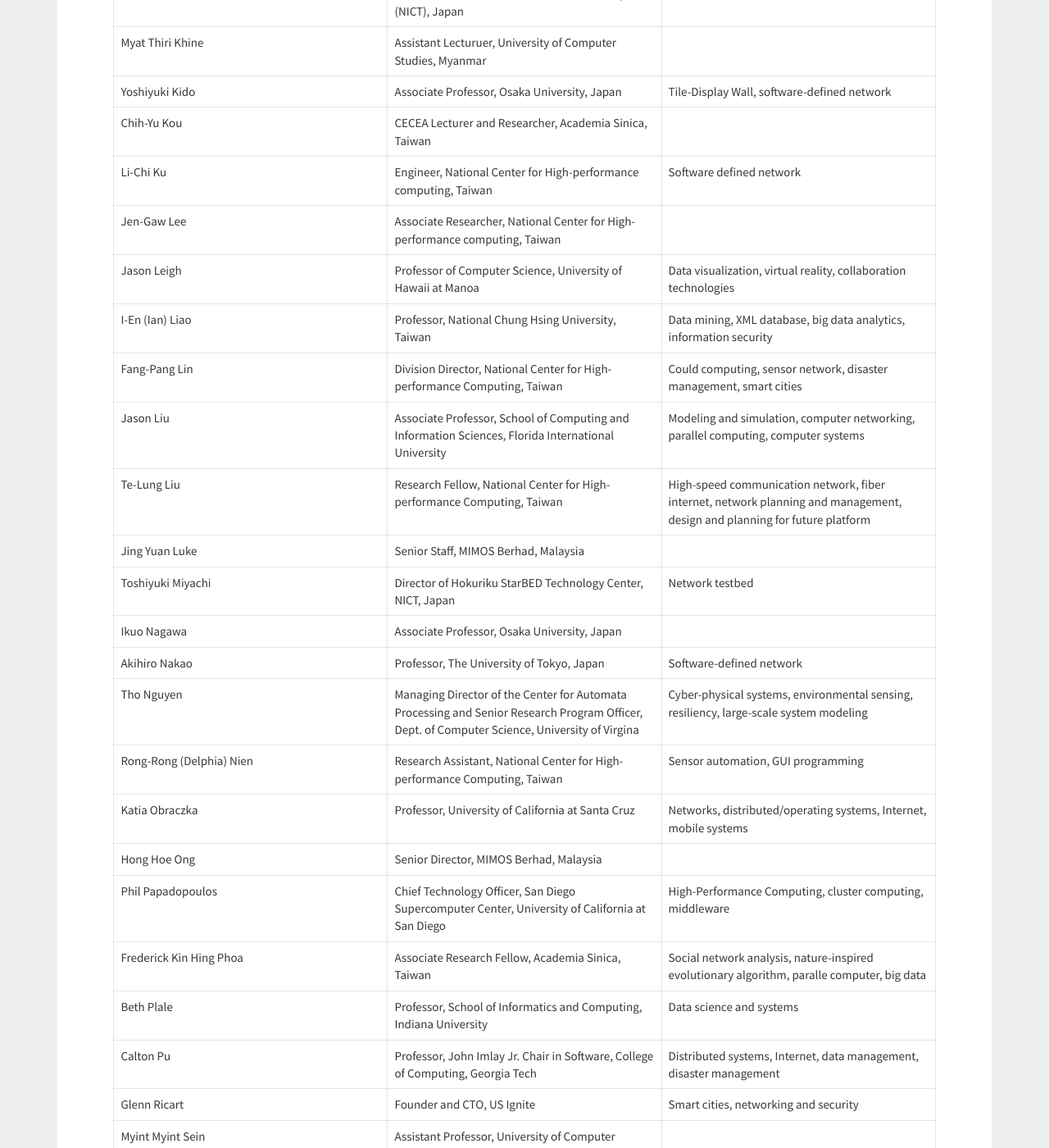
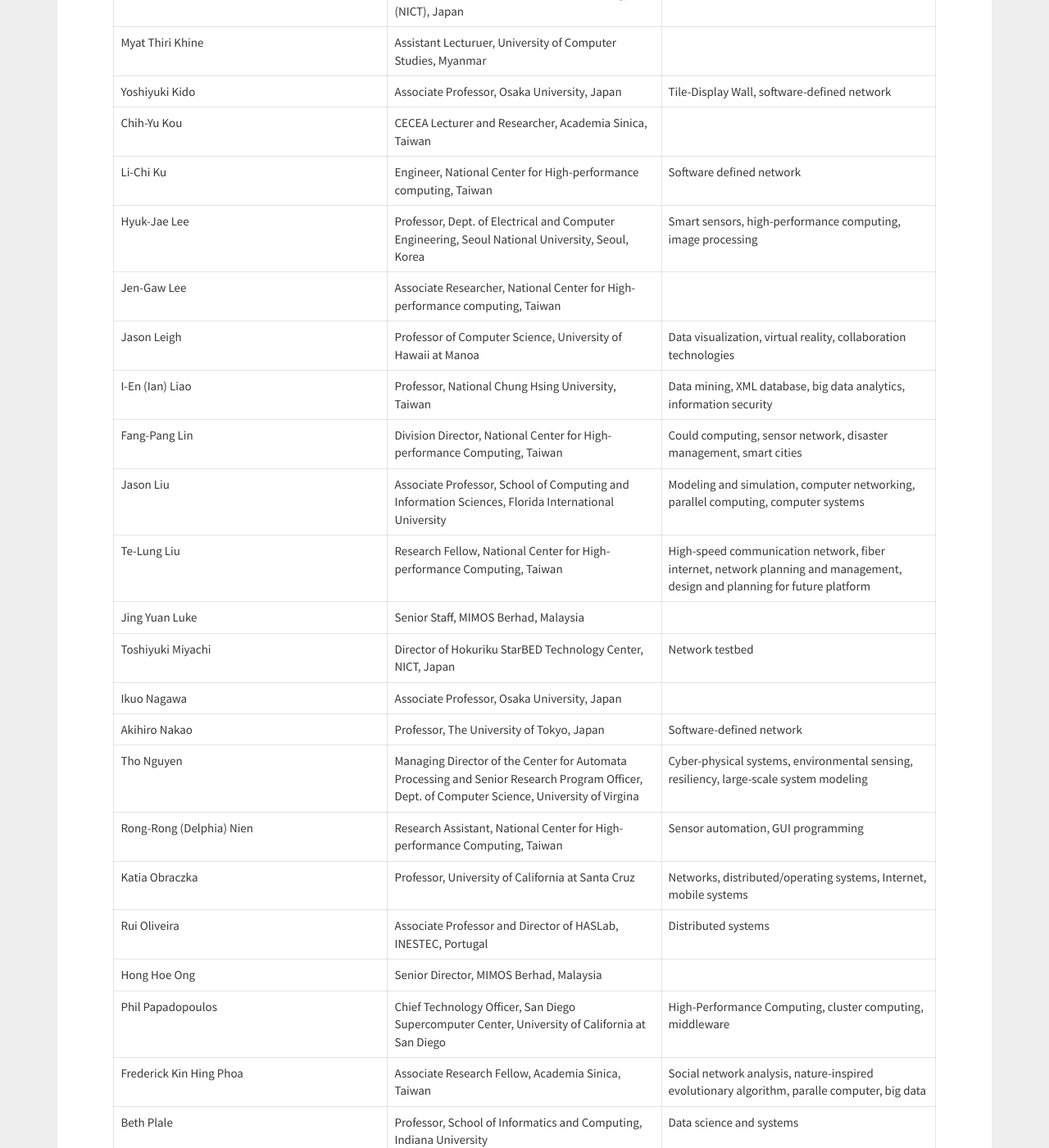
Before and after one commit to hmchou56/centra8, a Jekyll site: the page built from members.md, in a window 1280 px wide and 1400 px high, scrolled down 2658 px. Shown: the whole window at 82% size. Built offline with Jekyll 4.4.1, drawn with Linux system fonts in a browser that asks for light colours; nearby versions of some CDN libraries.

Commit message:
updated members from Korea and Portugal

```diff
--- a/members.md
+++ b/members.md
@@ -63,6 +63,7 @@
 Yoshiyuki Kido       |Associate Professor, Osaka University, Japan       |Tile-Display Wall, software-defined network
 Chih-Yu Kou       |CECEA Lecturer and Researcher, Academia Sinica, Taiwan        |
 Li-Chi Ku       |Engineer, National Center for High-performance computing, Taiwan       |Software defined network
+Hyuk-Jae Lee       |Professor, Dept. of Electrical and Computer Engineering, Seoul National University, Seoul, Korea     |Smart sensors, high-performance computing, image processing
 Jen-Gaw Lee       |Associate Researcher, National Center for High-performance computing, Taiwan       |
 Jason Leigh        |Professor of Computer Science, University of Hawaii at Manoa       |Data visualization, virtual reality, collaboration technologies
 I-En (Ian) Liao       |Professor, National Chung Hsing University, Taiwan     |Data mining, XML database, big data analytics, information security
@@ -76,6 +77,7 @@
 Tho Nguyen        |Managing Director of the Center for Automata Processing and Senior Research Program Officer, Dept. of Computer Science, University of Virgina |Cyber-physical systems, environmental sensing, resiliency, large-scale system modeling
 Rong-Rong (Delphia) Nien       |Research Assistant, National Center for High-performance Computing, Taiwan       |Sensor automation, GUI programming
 Katia Obraczka     |Professor, University of California at Santa Cruz      |Networks, distributed/operating systems, Internet, mobile systems
+Rui Oliveira       |Associate Professor and Director of HASLab, INESTEC, Portugal     |Distributed systems
 Hong Hoe Ong       |Senior Director, MIMOS Berhad, Malaysia     |
 Phil Papadopoulos   |Chief Technology Officer, San Diego Supercomputer Center, University of California at San Diego             |High-Performance Computing, cluster computing, middleware
 Frederick Kin Hing Phoa       |Associate Research Fellow, Academia Sinica, Taiwan       |Social network analysis, nature-inspired evolutionary algorithm, paralle computer, big data
```
